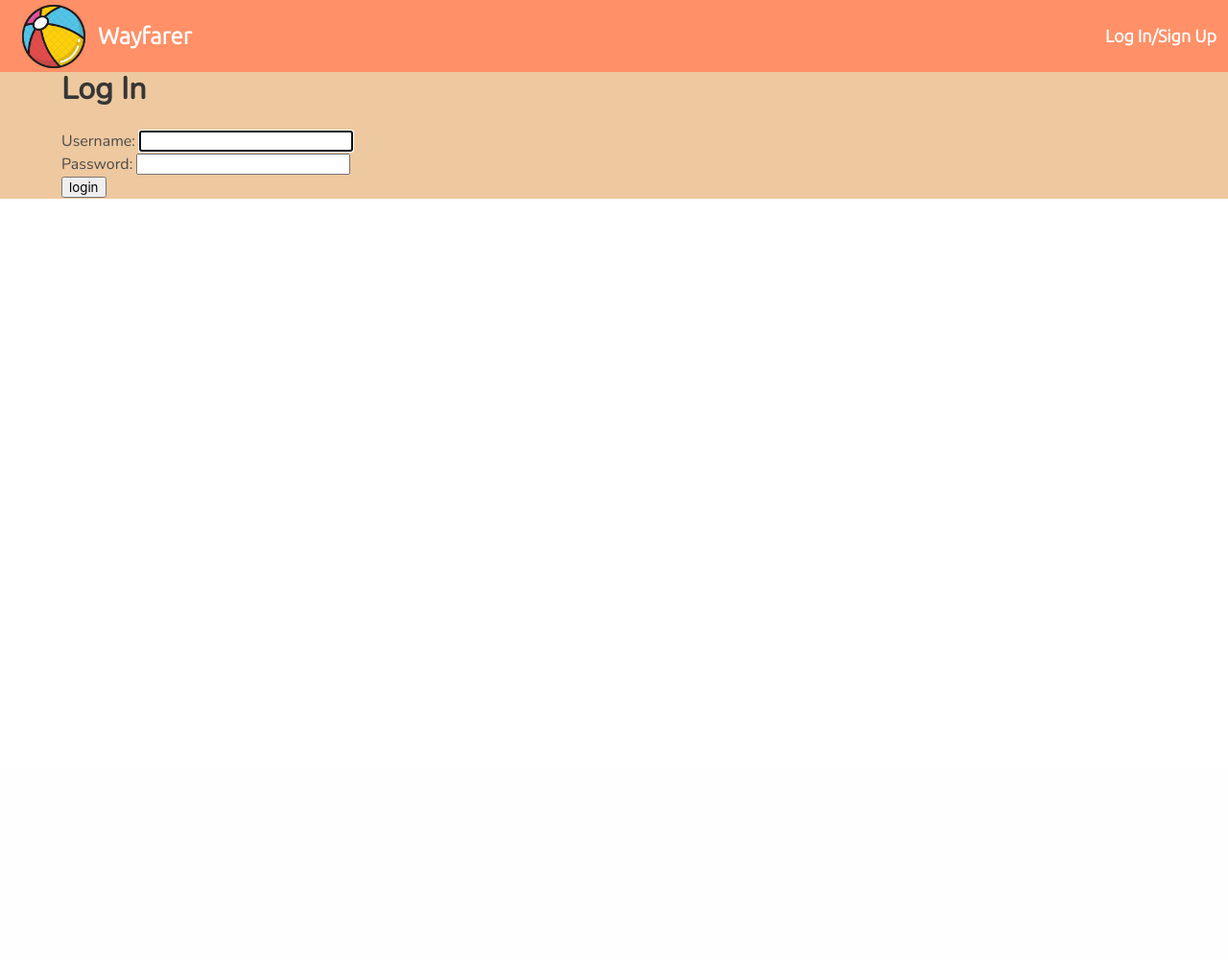
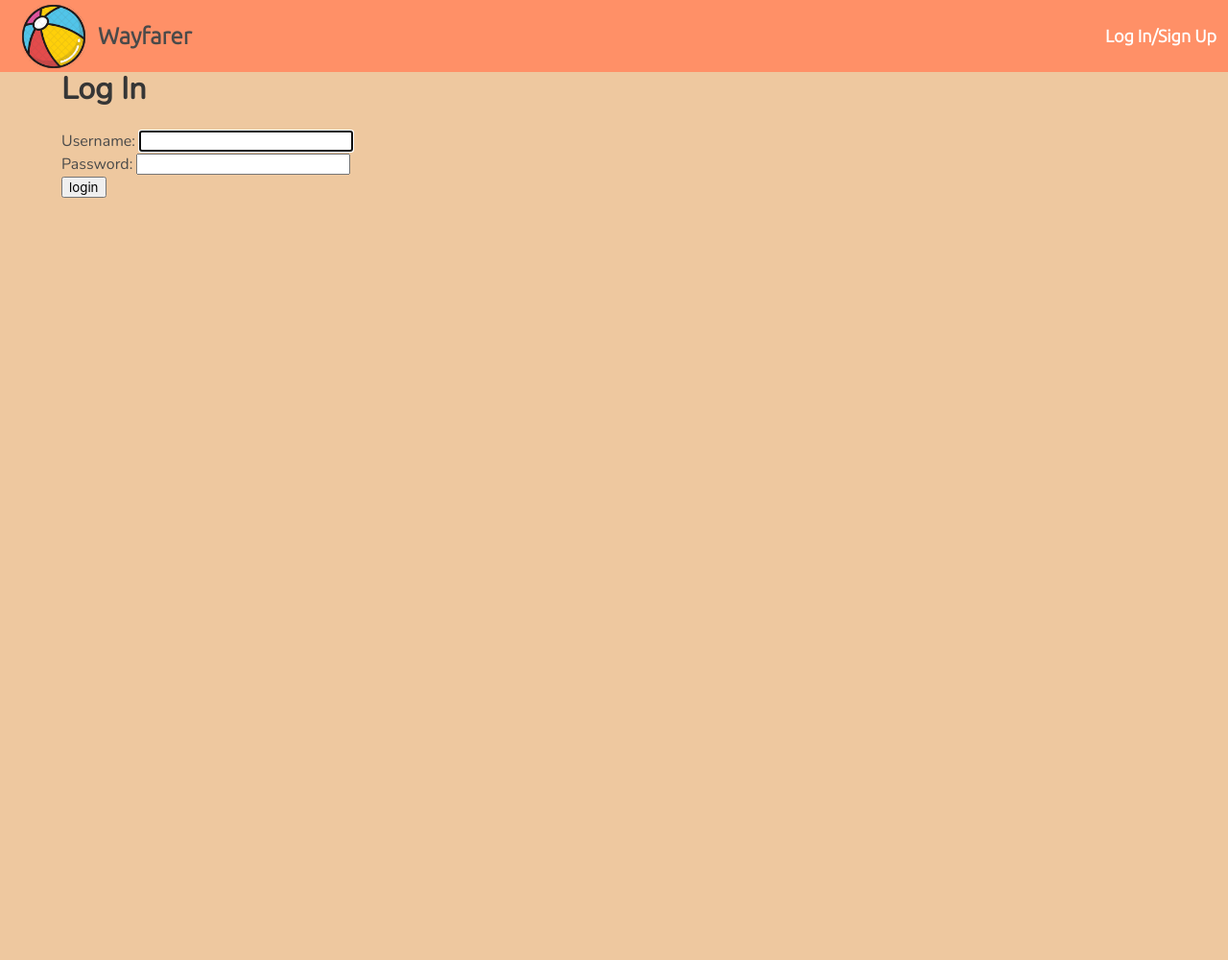
Before and after one commit to joshdaos/Wayfarer, a Django app: page /accounts/login/ in a window 1280 px wide. Shown: the whole page at 96% size. Before the commit the page ends 207 px from the top, so only its background shows below. Run offline with Django 3.2, Linux system fonts and the light colour scheme; some libraries are stand-ins or nearby versions.

Commit message:
CSS and HTML minor changes

```diff
--- a/main_app/static/styles/main.css
+++ b/main_app/static/styles/main.css
@@ -2,6 +2,7 @@
 @import url('https://fonts.googleapis.com/css2?family=Mali:wght@200&family=Nunito:wght@200&family=Ubuntu:wght@300&display=swap');
 body {
     font-family: 'Nunito', sans-serif;
+    height: 1000px;
     background-color: #eec89f;
 }
 
@@ -36,7 +37,6 @@ body {
 .webtitle {
     font-weight: bold;
     font-family: 'Ubuntu', sans;
-    color: white;
 }
 
 
```
